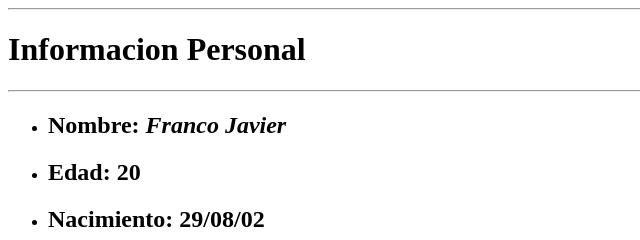
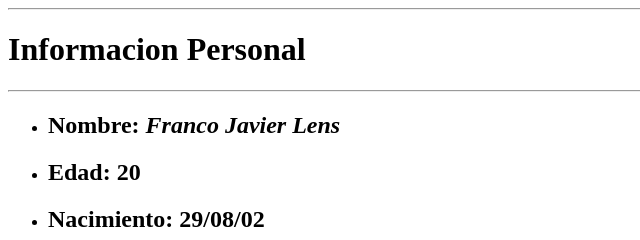
Before and after one commit to eelColo/DescripcionTarea, a plain HTML site: page Index.html in a window 1280 px wide. Shown: the top 240 px of the page, 0-640 px from the left. Drawn offline with Linux system fonts and the light colour scheme.

Commit message:
3er commit porque olvide corregir mi apellido

```diff
--- a/Index.html
+++ b/Index.html
@@ -12,7 +12,7 @@
     <h1>Informacion Personal</h1>
 <hr>
     <ul>
-    <li><h2>Nombre: <em>Franco Javier</em></h2></li>
+    <li><h2>Nombre: <em>Franco Javier Lens</em></h2></li>
     <li><h2>Edad: 20</h2></li>
     <li><h2>Nacimiento: 29/08/02</h2></li>
     <li><h2>Hobbies: <i>Tocar musica, gaming y leer</i></h2></li>
```
